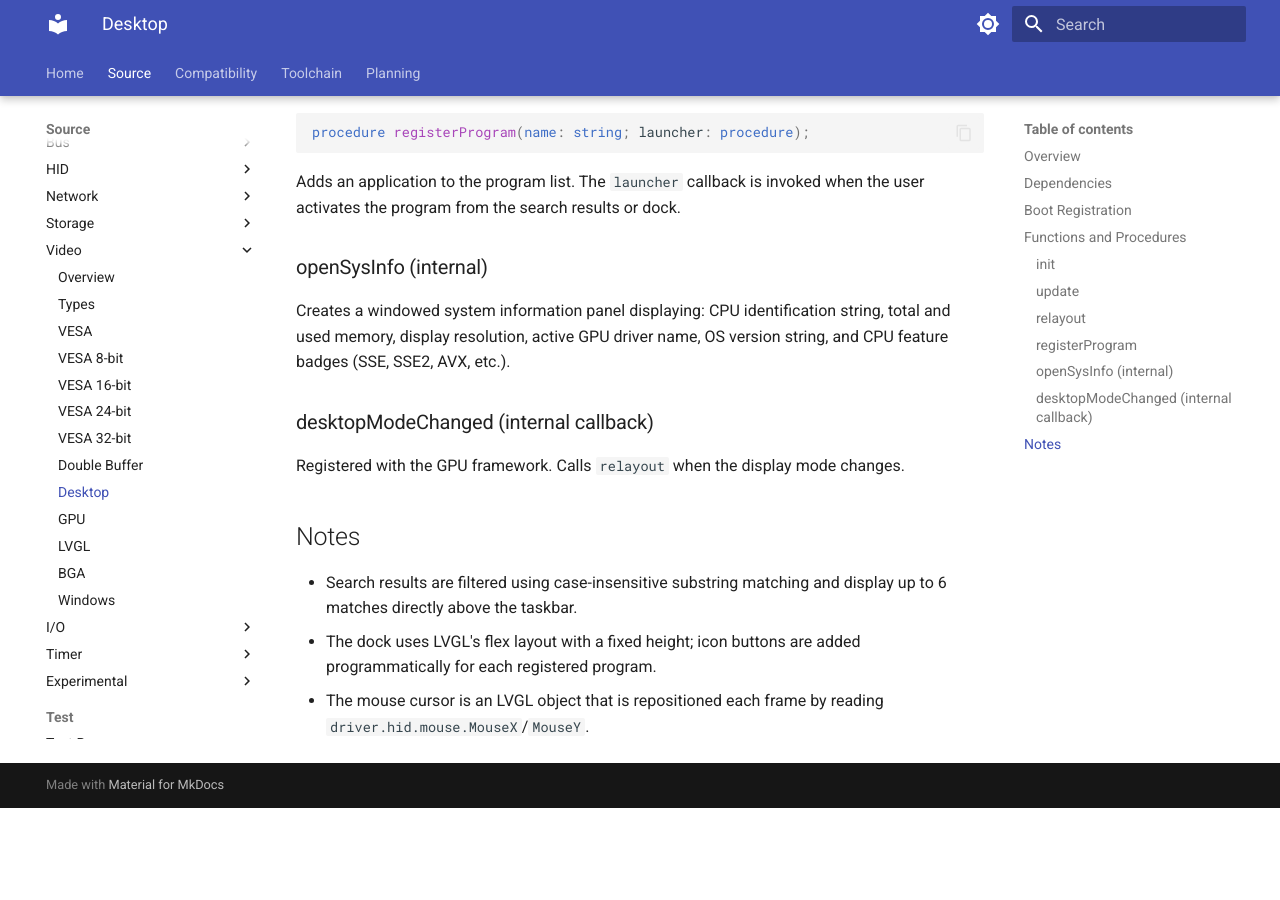
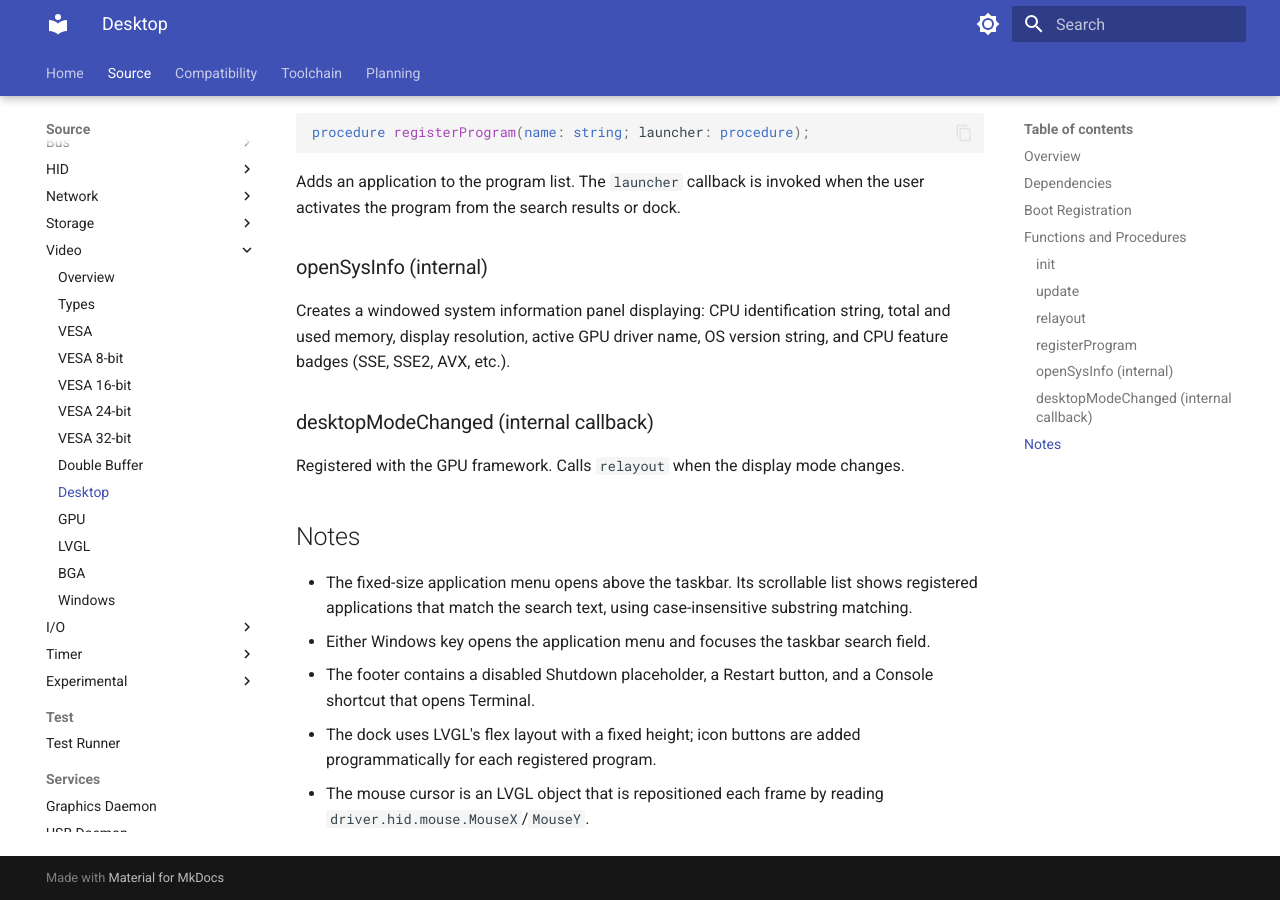
Before and after one commit to t3hn3rd/Asuro, an MkDocs documentation site: the page built from doc/src/driver/video/driver.video.desktop.md, in a window 1280 px wide and 900 px high, scrolled down 1445 px. Built offline with MkDocs 1.6.1 and Material for MkDocs 9.7.7, drawn with Linux system fonts in a browser that asks for light colours; before the commit the page ends 2253 px from its top, so only the background shows below that.

Commit message:
Redesign the application menu and refine System Information
Keyboard Driver (USB/PS2/HID)
- Feat: Queue `WIN` key presses for use by the desktop.

Application Menu
- Feat: Redesigned app menu to be a fixed-size, rounded menu that opens
  above the taskbar. Containing a filterable & scrollable app list,
  filtered by the existing search bar. Open first match with Enter.
- Feat: Match the search bar width to the menu and focus it when the `WIN`
  key opens the menu.
- Feat: Add icon-only restart and terminal shortcuts and a disabled Shutdown
  placeholder.

Window Manager
- Feat: Add support for non-resizable windows that can fit their height
  to their content.

System Information
- Feat: Updated to use a fixed width and fit the height to the content,
  with scrolling only when screen space is limited, with balanced
  left content inset & gap beside the scrollbar.
- Fix: Correct the CPU instruction badge to display MCE instead of
  "arch.x86.fault.MCE"

```diff
--- a/doc/src/driver/video/driver.video.desktop.md
+++ b/doc/src/driver/video/driver.video.desktop.md
@@ -52,6 +52,8 @@ Registered with the GPU framework. Calls `relayout` when the display mode change
 
 ## Notes
 
-- Search results are filtered using case-insensitive substring matching and display up to 6 matches directly above the taskbar.
+- The fixed-size application menu opens above the taskbar. Its scrollable list shows registered applications that match the search text, using case-insensitive substring matching.
+- Either Windows key opens the application menu and focuses the taskbar search field.
+- The footer contains a disabled Shutdown placeholder, a Restart button, and a Console shortcut that opens Terminal.
 - The dock uses LVGL's flex layout with a fixed height; icon buttons are added programmatically for each registered program.
 - The mouse cursor is an LVGL object that is repositioned each frame by reading `driver.hid.mouse.MouseX`/`MouseY`.
```
Also changed, not shown: 5 other files.
